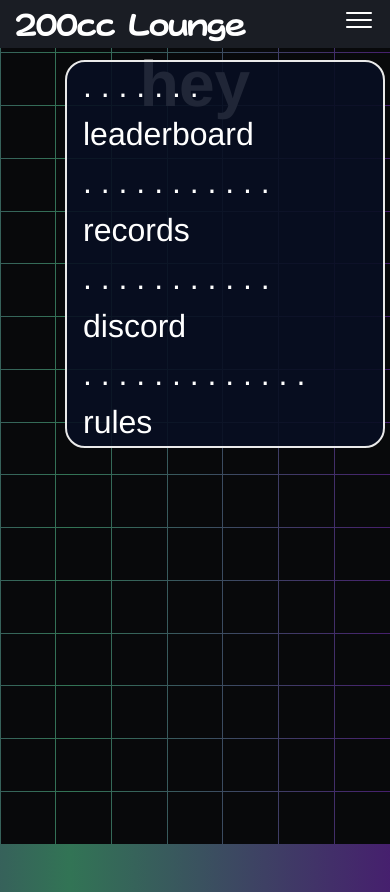
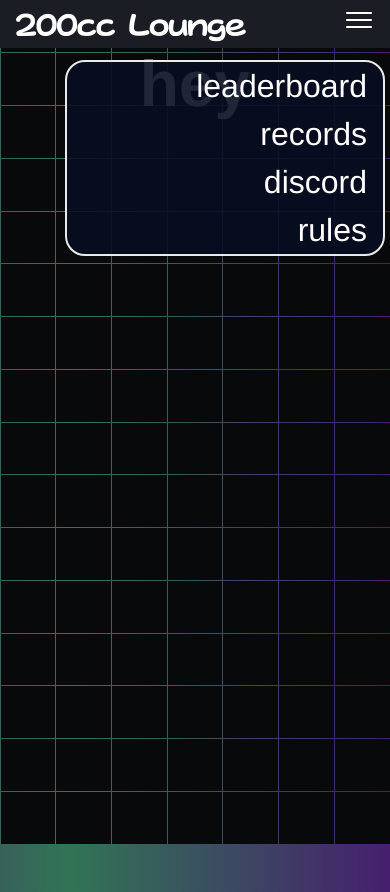
Before and after one commit to billypom/200-lounge.com, a Next.js app: page /asd in a window 390 px wide. Both pictures are taken after a click on the picture 359 px from the left and 20 px from the top of the page. Built offline with nearby package versions, Linux system fonts and the light colour scheme.

Commit message:
dumb idea remove it

```diff
--- a/components/Navbar.js
+++ b/components/Navbar.js
@@ -70,22 +70,22 @@ export default function Navbar(){
             <div className={styles.navdropdown}>
                 <Link href="/">
                     <ul className={styles.navitem} onClick={() => setOpen(!open)}>
-                        {". . . . . . . "}leaderboard
+                        leaderboard
                     </ul>
                 </Link>
                 <Link href="/records">
                     <ul className={styles.navitem} onClick={() => setOpen(!open)}>
-                        {". . . . . . . . . . . "}records
+                        records
                     </ul>
                 </Link>
                 <a href="https://discord.gg/uR3rRzsjhk">
                     <ul className={styles.navitem} onClick={() => setOpen(!open)}>
-                        {". . . . . . . . . . . "}discord
+                        discord
                     </ul>
                 </a>
                 <a href="https://www.mariokartcentral.com/forums/index.php?threads/s4-mk8dx-200cc-lounge-rules-updated-may-1-2022.7129/">
                     <ul className={styles.navitem} onClick={() => setOpen(!open)}>
-                        {". . . . . . . . . . . . . "}rules
+                        rules
                     </ul>
                 </a>
             </div>
```
